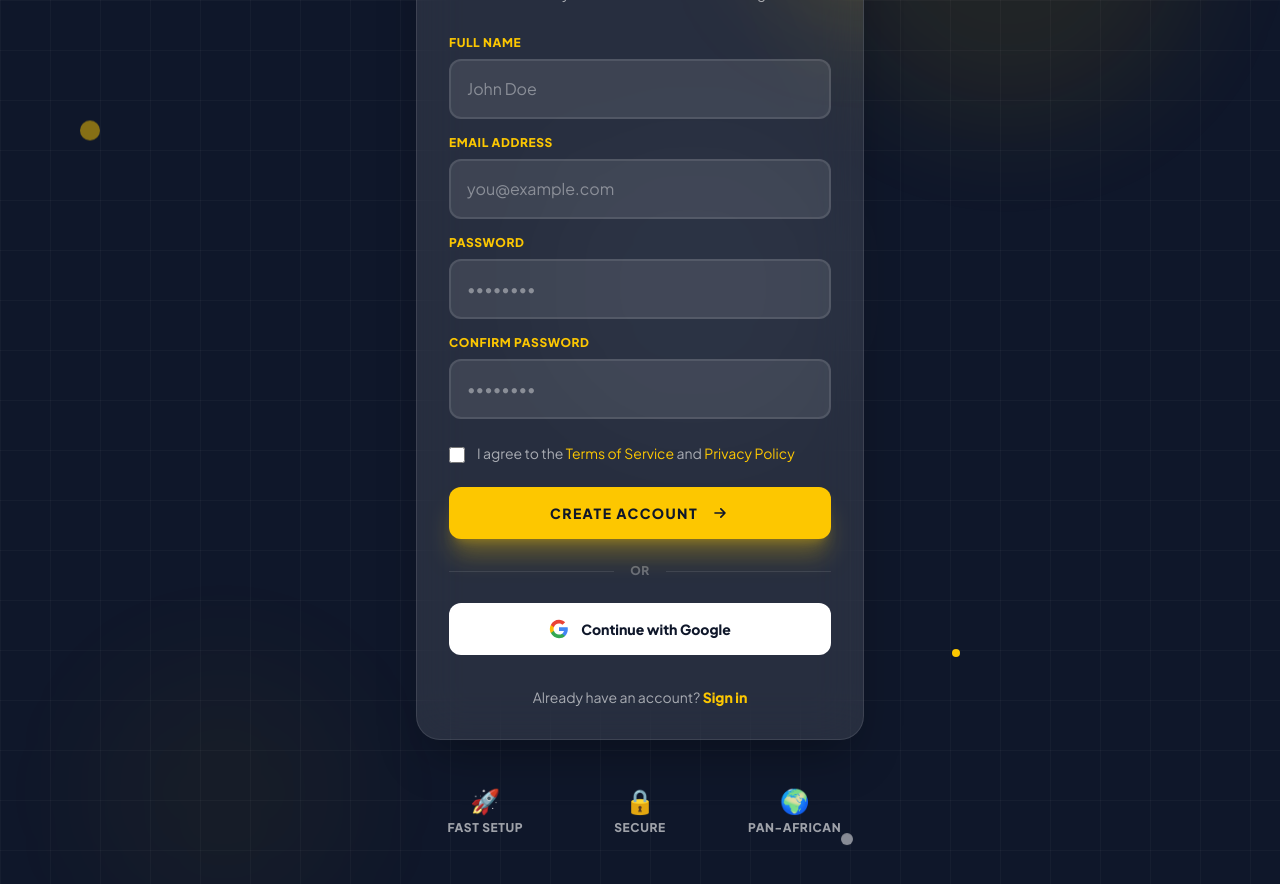
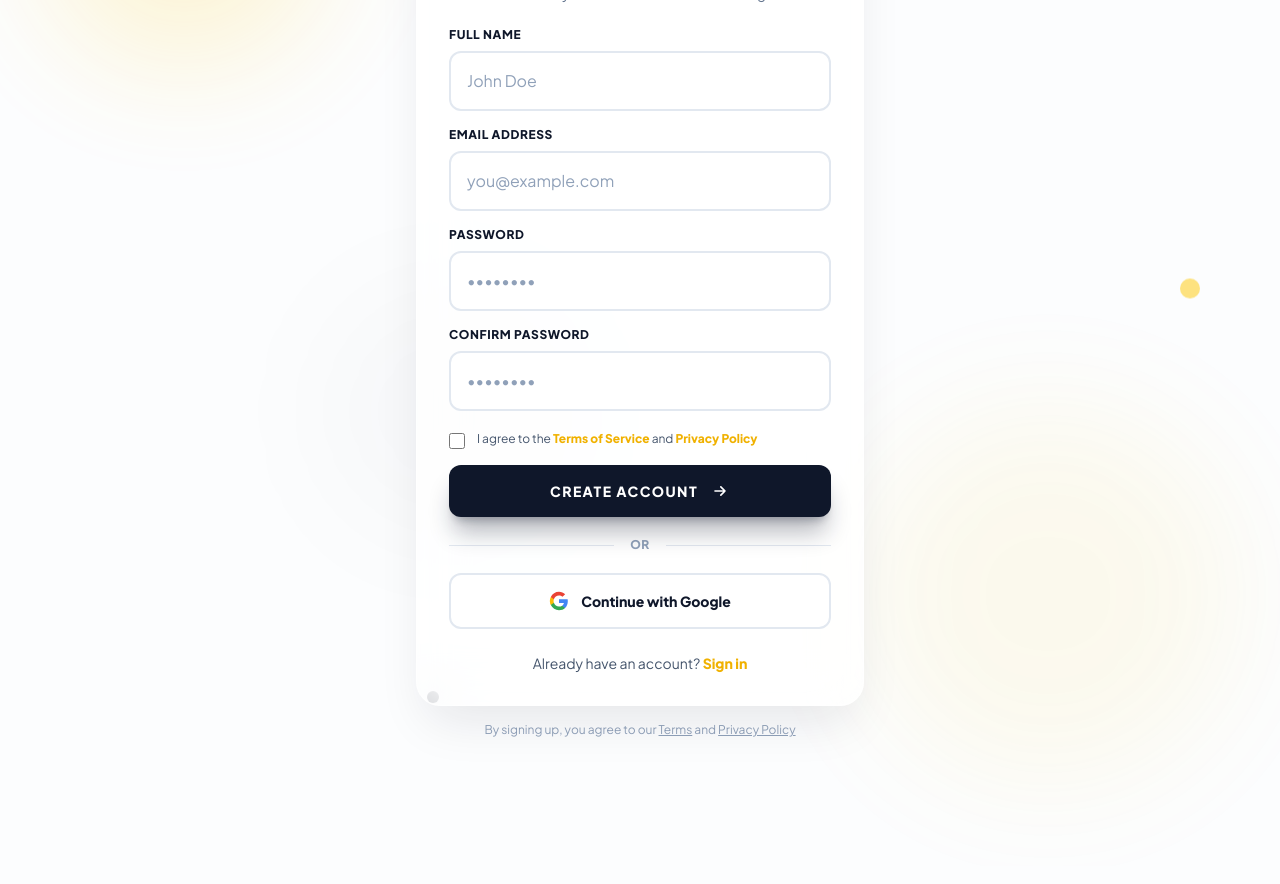
Before and after one commit to Inflimity/tech4africa, a Next.js app: page /signup in a window 1280 px wide. Shown: the part 300-1184 px from the top of the page. Built offline with nearby package versions, Linux system fonts and the light colour scheme.

Commit message:
signup page

```diff
--- a/app/signup/page.tsx
+++ b/app/signup/page.tsx
@@ -31,26 +31,22 @@ export default function SignupPage() {
             <Marquee />
             <Navbar />
 
-            <div className="min-h-screen flex items-center justify-center px-6 py-32 bg-africa-midnight relative overflow-hidden">
+            <div className="min-h-screen flex items-center justify-center px-6 py-28 md:py-32 bg-africa-soft relative overflow-hidden">
                 {/* Animated Background Elements */}
                 <div className="absolute inset-0 pointer-events-none overflow-hidden">
-                    <div className="absolute top-10 right-20 w-96 h-96 bg-yellow-400/10 rounded-full blur-3xl animate-pulse" />
-                    <div className="absolute bottom-10 left-20 w-72 h-72 bg-yellow-400/5 rounded-full blur-3xl animate-pulse [animation-delay:1s]" />
-                    <div className="absolute top-1/3 right-1/3 w-80 h-80 bg-white/5 rounded-full blur-3xl animate-pulse [animation-delay:0.5s]" />
+                    <div className="absolute top-20 left-10 w-72 h-72 bg-yellow-400/20 rounded-full blur-3xl animate-pulse" />
+                    <div className="absolute bottom-20 right-10 w-96 h-96 bg-yellow-400/10 rounded-full blur-3xl animate-pulse [animation-delay:1s]" />
+                    <div className="absolute top-1/2 left-1/4 w-64 h-64 bg-africa-midnight/5 rounded-full blur-3xl animate-pulse [animation-delay:0.5s]" />
 
                     {/* Floating Shapes */}
-                    <div className="absolute top-40 left-1/4 w-4 h-4 bg-yellow-400 rounded-full animate-bounce [animation-delay:0.2s]" />
-                    <div className="absolute bottom-32 right-1/3 w-3 h-3 bg-white/50 rounded-full animate-bounce [animation-delay:0.5s]" />
-                    <div className="absolute top-1/3 left-20 w-5 h-5 bg-yellow-400/50 rounded-full animate-bounce [animation-delay:0.8s]" />
-                    <div className="absolute bottom-1/4 right-1/4 w-2 h-2 bg-yellow-400 rounded-full animate-bounce [animation-delay:1.1s]" />
-
-                    {/* Grid Pattern */}
-                    <div className="absolute inset-0 bg-[linear-gradient(rgba(255,255,255,0.03)_1px,transparent_1px),linear-gradient(90deg,rgba(255,255,255,0.03)_1px,transparent_1px)] bg-[size:50px_50px]" />
+                    <div className="absolute top-32 right-1/4 w-4 h-4 bg-yellow-400 rounded-full animate-bounce [animation-delay:0.2s]" />
+                    <div className="absolute bottom-40 left-1/3 w-3 h-3 bg-africa-midnight rounded-full animate-bounce [animation-delay:0.5s]" />
+                    <div className="absolute top-1/2 right-20 w-5 h-5 bg-yellow-400/50 rounded-full animate-bounce [animation-delay:0.8s]" />
                 </div>
 
                 <div className="w-full max-w-md relative z-10">
                     {/* Logo */}
-                    <div className="text-center mb-8">
+                    <div className="text-center mb-6 md:mb-8">
                         <Link href="/" className="inline-flex items-center gap-2 text-2xl font-black uppercase tracking-tight group">
                             <Image
                                 src="/images/favicon.jpeg"
@@ -59,32 +55,29 @@ export default function SignupPage() {
                                 height={40}
                                 className="rounded-lg group-hover:scale-110 transition-transform"
                             />
-                            <span className="text-white">
+                            <span className="text-africa-midnight">
                                 Tech<span className="text-yellow-400">4</span>Africa
                             </span>
                         </Link>
                     </div>
 
                     {/* Signup Card */}
-                    <div className="bg-white/10 backdrop-blur-xl rounded-3xl shadow-2xl shadow-black/30 border border-white/10 p-8 relative overflow-hidden">
+                    <div className="bg-white/80 backdrop-blur-xl rounded-3xl shadow-2xl shadow-africa-midnight/10 border border-white/50 p-6 md:p-8 relative overflow-hidden">
                         {/* Card Accent */}
                         <div className="absolute top-0 left-0 w-full h-1 bg-gradient-to-r from-yellow-400 via-yellow-500 to-yellow-400" />
 
-                        {/* Glow Effect */}
-                        <div className="absolute -top-20 -right-20 w-40 h-40 bg-yellow-400/20 rounded-full blur-3xl" />
-
-                        <div className="text-center mb-8 relative">
-                            <h1 className="text-3xl font-black text-white mb-2">
+                        <div className="text-center mb-6">
+                            <h1 className="text-2xl md:text-3xl font-black text-africa-midnight mb-2">
                                 Join The Future
                             </h1>
-                            <p className="text-white/60 text-sm">
+                            <p className="text-slate-500 text-sm">
                                 Create your account and start building
                             </p>
                         </div>
 
-                        <form onSubmit={handleSubmit} className="space-y-4 relative">
+                        <form onSubmit={handleSubmit} className="space-y-4">
                             <div>
-                                <label className="block text-xs font-bold text-yellow-400 uppercase tracking-wider mb-2">
+                                <label className="block text-xs font-bold text-africa-midnight uppercase tracking-wider mb-2">
                                     Full Name
                                 </label>
                                 <input
@@ -92,14 +85,14 @@ export default function SignupPage() {
                                     name="fullName"
                                     value={formData.fullName}
                                     onChange={handleChange}
-                                    className="w-full px-4 py-4 rounded-xl bg-white/10 border-2 border-white/10 text-white font-medium focus:outline-none focus:border-yellow-400 focus:ring-4 focus:ring-yellow-400/20 transition-all placeholder:text-white/40"
+                                    className="w-full px-4 py-3 md:py-4 rounded-xl bg-white border-2 border-slate-200 text-africa-midnight font-medium focus:outline-none focus:border-yellow-400 focus:ring-4 focus:ring-yellow-400/20 transition-all placeholder:text-slate-400"
                                     placeholder="John Doe"
                                     required
                                 />
                             </div>
 
                             <div>
-                                <label className="block text-xs font-bold text-yellow-400 uppercase tracking-wider mb-2">
+                                <label className="block text-xs font-bold text-africa-midnight uppercase tracking-wider mb-2">
                                     Email Address
                                 </label>
                                 <input
@@ -107,14 +100,14 @@ export default function SignupPage() {
                                     name="email"
                                     value={formData.email}
                                     onChange={handleChange}
-                                    className="w-full px-4 py-4 rounded-xl bg-white/10 border-2 border-white/10 text-white font-medium focus:outline-none focus:border-yellow-400 focus:ring-4 focus:ring-yellow-400/20 transition-all placeholder:text-white/40"
+                                    className="w-full px-4 py-3 md:py-4 rounded-xl bg-white border-2 border-slate-200 text-africa-midnight font-medium focus:outline-none focus:border-yellow-400 focus:ring-4 focus:ring-yellow-400/20 transition-all placeholder:text-slate-400"
                                     placeholder="you@example.com"
                                     required
                                 />
                             </div>
 
                             <div>
-                                <label className="block text-xs font-bold text-yellow-400 uppercase tracking-wider mb-2">
+                                <label className="block text-xs font-bold text-africa-midnight uppercase tracking-wider mb-2">
                                     Password
                                 </label>
                                 <input
@@ -122,14 +115,14 @@ export default function SignupPage() {
                                     name="password"
                                     value={formData.password}
                                     onChange={handleChange}
-                                    className="w-full px-4 py-4 rounded-xl bg-white/10 border-2 border-white/10 text-white font-medium focus:outline-none focus:border-yellow-400 focus:ring-4 focus:ring-yellow-400/20 transition-all placeholder:text-white/40"
+                                    className="w-full px-4 py-3 md:py-4 rounded-xl bg-white border-2 border-slate-200 text-africa-midnight font-medium focus:outline-none focus:border-yellow-400 focus:ring-4 focus:ring-yellow-400/20 transition-all placeholder:text-slate-400"
                                     placeholder="••••••••"
                                     required
                                 />
                             </div>
 
                             <div>
-                                <label className="block text-xs font-bold text-yellow-400 uppercase tracking-wider mb-2">
+                                <label className="block text-xs font-bold text-africa-midnight uppercase tracking-wider mb-2">
                                     Confirm Password
                                 </label>
                                 <input
@@ -137,26 +130,26 @@ export default function SignupPage() {
                                     name="confirmPassword"
                                     value={formData.confirmPassword}
                                     onChange={handleChange}
-                                    className="w-full px-4 py-4 rounded-xl bg-white/10 border-2 border-white/10 text-white font-medium focus:outline-none focus:border-yellow-400 focus:ring-4 focus:ring-yellow-400/20 transition-all placeholder:text-white/40"
+                                    className="w-full px-4 py-3 md:py-4 rounded-xl bg-white border-2 border-slate-200 text-africa-midnight font-medium focus:outline-none focus:border-yellow-400 focus:ring-4 focus:ring-yellow-400/20 transition-all placeholder:text-slate-400"
                                     placeholder="••••••••"
                                     required
                                 />
                             </div>
 
-                            <div className="flex items-start gap-3 pt-2">
+                            <div className="flex items-start gap-3 pt-1">
                                 <input
                                     type="checkbox"
                                     id="terms"
-                                    className="w-4 h-4 mt-1 rounded border-white/30 text-yellow-400 focus:ring-yellow-400 bg-white/10"
+                                    className="w-4 h-4 mt-0.5 rounded border-slate-300 text-yellow-400 focus:ring-yellow-400"
                                     required
                                 />
-                                <label htmlFor="terms" className="text-sm text-white/60 cursor-pointer">
+                                <label htmlFor="terms" className="text-xs text-slate-600 cursor-pointer">
                                     I agree to the{" "}
-                                    <Link href="#" className="text-yellow-400 hover:text-yellow-300 transition-colors">
+                                    <Link href="#" className="text-yellow-500 font-bold hover:text-yellow-600 transition-colors">
                                         Terms of Service
                                     </Link>
                                     {" "}and{" "}
-                                    <Link href="#" className="text-yellow-400 hover:text-yellow-300 transition-colors">
+                                    <Link href="#" className="text-yellow-500 font-bold hover:text-yellow-600 transition-colors">
                                         Privacy Policy
                                     </Link>
                                 </label>
@@ -165,7 +158,7 @@ export default function SignupPage() {
                             <button
                                 type="submit"
                                 disabled={isLoading}
-                                className="w-full py-4 rounded-xl bg-yellow-400 text-africa-midnight font-black uppercase tracking-widest text-sm hover:bg-yellow-300 transition-all active:scale-[0.98] shadow-xl shadow-yellow-400/30 disabled:opacity-70 disabled:cursor-not-allowed flex items-center justify-center gap-3 group mt-6"
+                                className="w-full py-3 md:py-4 rounded-xl bg-africa-midnight text-white font-black uppercase tracking-widest text-sm hover:bg-black transition-all active:scale-[0.98] shadow-xl shadow-africa-midnight/30 disabled:opacity-70 disabled:cursor-not-allowed flex items-center justify-center gap-3 group mt-4"
                             >
                                 {isLoading ? (
                                     <>
@@ -187,14 +180,14 @@ export default function SignupPage() {
                         </form>
 
                         {/* Divider */}
-                        <div className="flex items-center gap-4 my-6">
-                            <div className="flex-1 h-px bg-white/10" />
-                            <span className="text-xs font-bold text-white/30 uppercase tracking-wider">or</span>
-                            <div className="flex-1 h-px bg-white/10" />
+                        <div className="flex items-center gap-4 my-5">
+                            <div className="flex-1 h-px bg-slate-200" />
+                            <span className="text-xs font-bold text-slate-400 uppercase tracking-wider">or</span>
+                            <div className="flex-1 h-px bg-slate-200" />
                         </div>
 
                         {/* Social Signup */}
-                        <button className="w-full py-4 rounded-xl bg-white text-africa-midnight font-bold text-sm hover:bg-white/90 hover:shadow-lg transition-all active:scale-[0.98] flex items-center justify-center gap-3">
+                        <button className="w-full py-3 md:py-4 rounded-xl bg-white border-2 border-slate-200 text-africa-midnight font-bold text-sm hover:border-yellow-400 hover:shadow-lg transition-all active:scale-[0.98] flex items-center justify-center gap-3">
                             <svg className="w-5 h-5" viewBox="0 0 24 24">
                                 <path fill="#4285F4" d="M22.56 12.25c0-.78-.07-1.53-.2-2.25H12v4.26h5.92c-.26 1.37-1.04 2.53-2.21 3.31v2.77h3.57c2.08-1.92 3.28-4.74 3.28-8.09z" />
                                 <path fill="#34A853" d="M12 23c2.97 0 5.46-.98 7.28-2.66l-3.57-2.77c-.98.66-2.23 1.06-3.71 1.06-2.86 0-5.29-1.93-6.16-4.53H2.18v2.84C3.99 20.53 7.7 23 12 23z" />
@@ -205,32 +198,24 @@ export default function SignupPage() {
                         </button>
 
                         {/* Login Link */}
-                        <p className="text-center mt-8 text-sm text-white/60">
+                        <p className="text-center mt-6 text-sm text-slate-600">
                             Already have an account?{" "}
                             <Link
                                 href="/login"
-                                className="text-yellow-400 font-bold hover:text-yellow-300 transition-colors"
+                                className="text-yellow-500 font-bold hover:text-yellow-600 transition-colors"
                             >
                                 Sign in
                             </Link>
                         </p>
                     </div>
 
-                    {/* Features List */}
-                    <div className="mt-8 grid grid-cols-3 gap-4 text-center">
-                        <div className="p-3">
-                            <div className="text-yellow-400 text-2xl mb-1">🚀</div>
-                            <div className="text-xs font-bold text-white/60 uppercase tracking-wider">Fast Setup</div>
-                        </div>
-                        <div className="p-3">
-                            <div className="text-yellow-400 text-2xl mb-1">🔒</div>
-                            <div className="text-xs font-bold text-white/60 uppercase tracking-wider">Secure</div>
-                        </div>
-                        <div className="p-3">
-                            <div className="text-yellow-400 text-2xl mb-1">🌍</div>
-                            <div className="text-xs font-bold text-white/60 uppercase tracking-wider">Pan-African</div>
-                        </div>
-                    </div>
+                    {/* Footer Text */}
+                    <p className="text-center mt-4 text-xs text-slate-400">
+                        By signing up, you agree to our{" "}
+                        <Link href="#" className="underline hover:text-africa-midnight transition-colors">Terms</Link>
+                        {" "}and{" "}
+                        <Link href="#" className="underline hover:text-africa-midnight transition-colors">Privacy Policy</Link>
+                    </p>
                 </div>
             </div>
         </>
```
